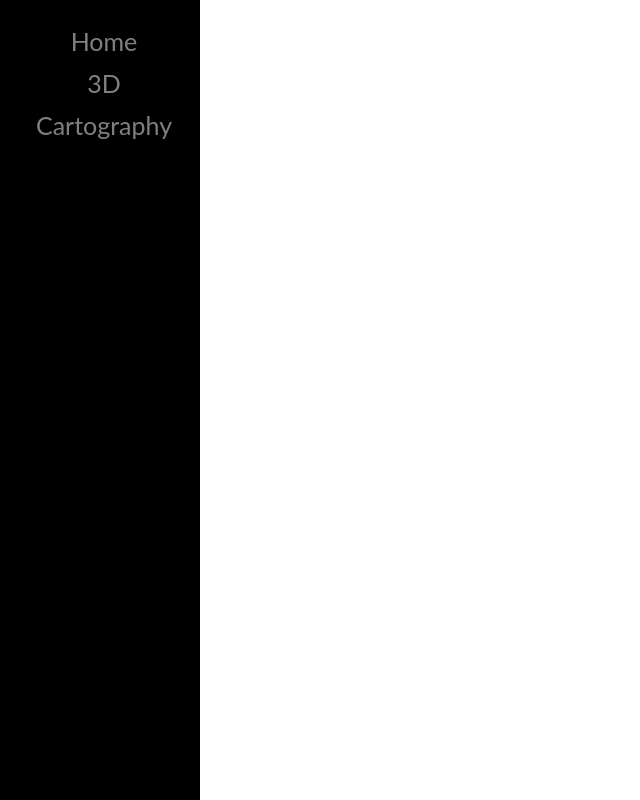
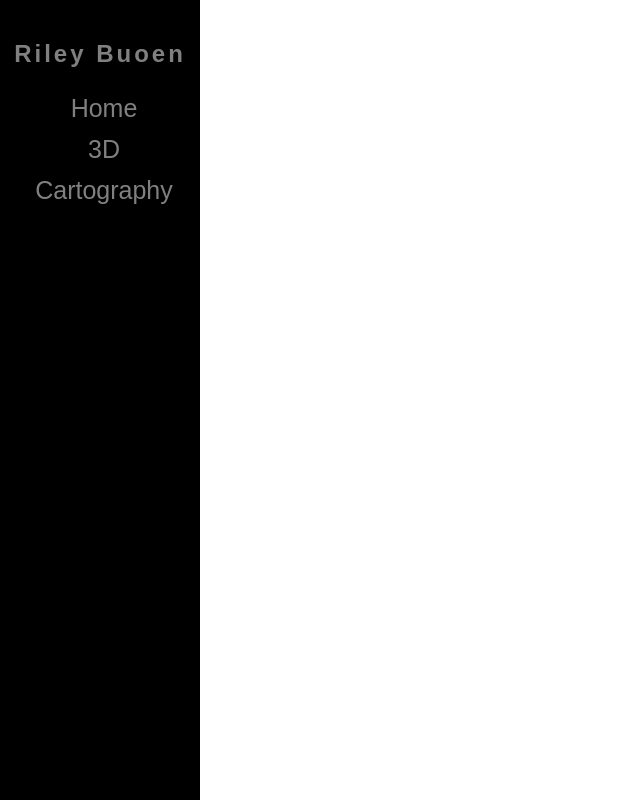
Before and after one commit to rfb78/portfolio, a plain HTML site: page index.html in a window 1280 px wide. Shown: the whole page, without its empty margins (0-640 px from the left). Drawn offline with Linux system fonts and the light colour scheme.

Commit message:
update 2
added sideabr title
switched fonts

```diff
--- a/index.html
+++ b/index.html
@@ -8,6 +8,7 @@
     <body>
         <!-- Side navigation -->
         <div class="sidenav">
+            <h2>Riley Buoen</h2>
             <a href="index.html">Home</a>
             <a href="renders.html">3D</a>
             <a href="#">Cartography</a>
--- a/main.css
+++ b/main.css
@@ -1,5 +1,12 @@
 body {
-  font-family: "Lato", sans-serif;
+  font-family: Arial, Helvetica, sans-serif;
+}
+
+div h2 {
+  font-family: Arial, Helvetica, sans-serif;
+  text-align: center;
+  letter-spacing: 3px;
+  color: gray;
 }
 
 .images {
```
Also changed, not shown: renders.html (+1 -0 lines).
